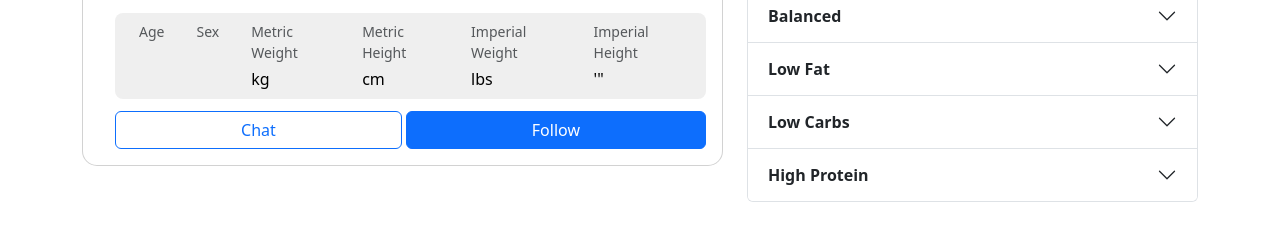
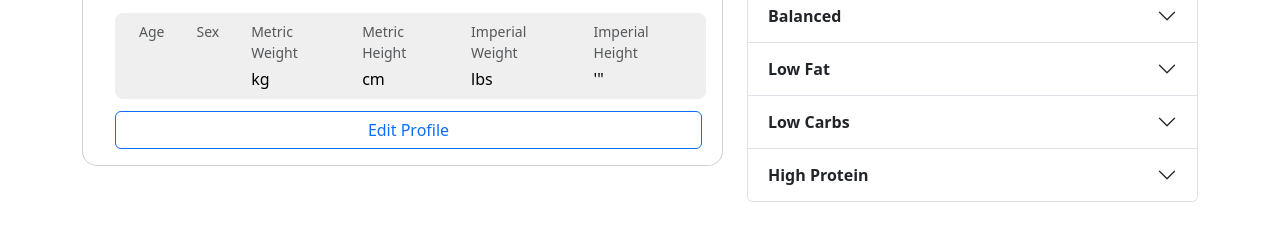
Before and after one commit to Kaionguyen/MacroCal, a Django app: template src/calculator/templates/calculator/profile.html in a window 1280 px wide. Shown: the part 172-413 px from the top of the page. Run offline with Django 4.2, Linux system fonts and the light colour scheme; the template is opened without the code that fills it, so the values that code supplies are empty; the visitor is signed in with stand-in values (Sample User, id 1).

Commit message:
Add: Edit profile button

```diff
--- a/src/calculator/templates/calculator/profile-card.html
+++ b/src/calculator/templates/calculator/profile-card.html
@@ -38,11 +38,7 @@
                         type="button"
                         class="btn btn-outline-primary me-1 flex-grow-1"
                         >
-                        Chat
-                    </button>
-                        <button type="button" class="btn btn-primary flex-grow-1">
-                            Follow
-                        </button>
+                        Edit Profile
                 </div>
             </div>
         </div>
```
